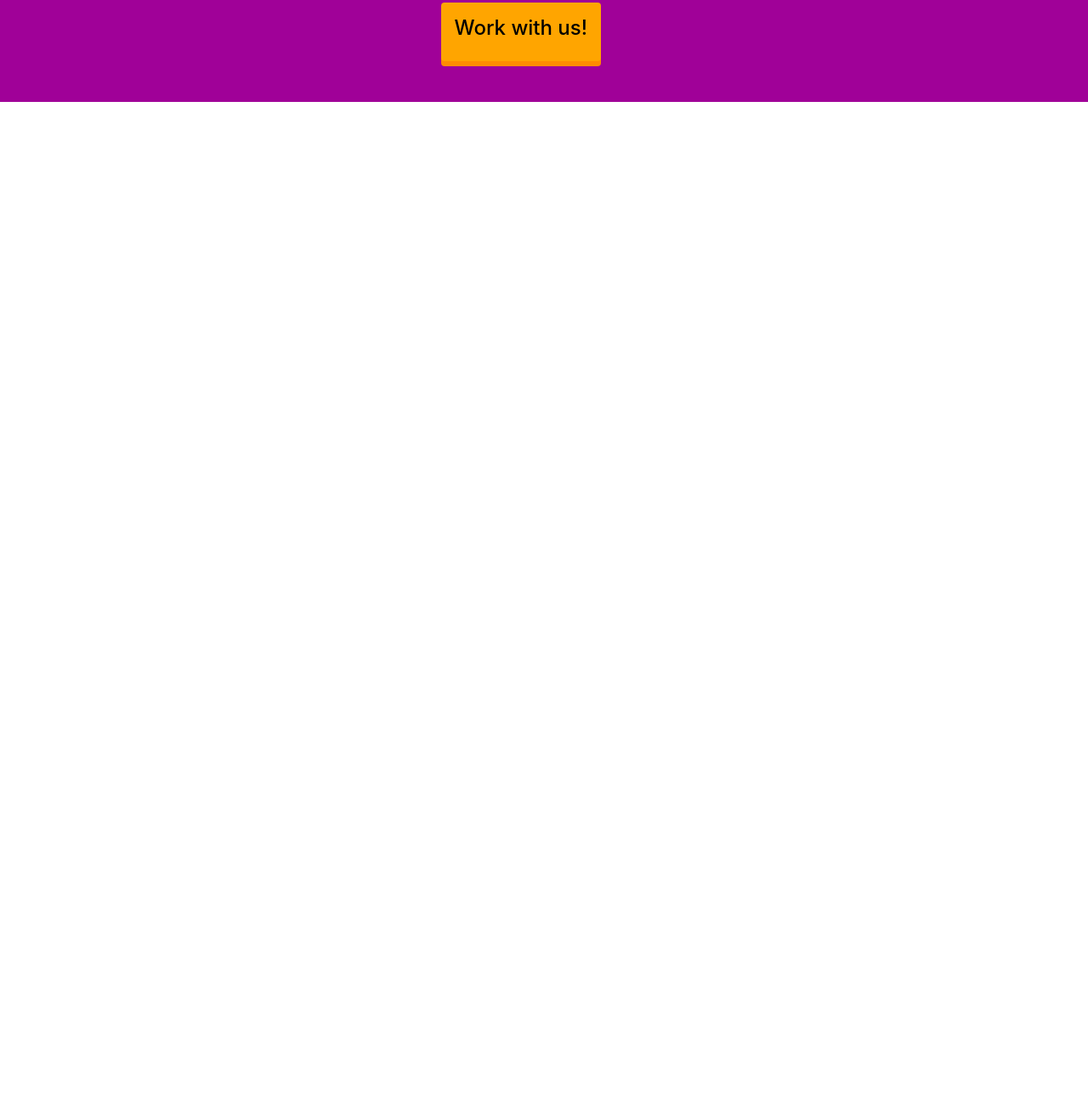
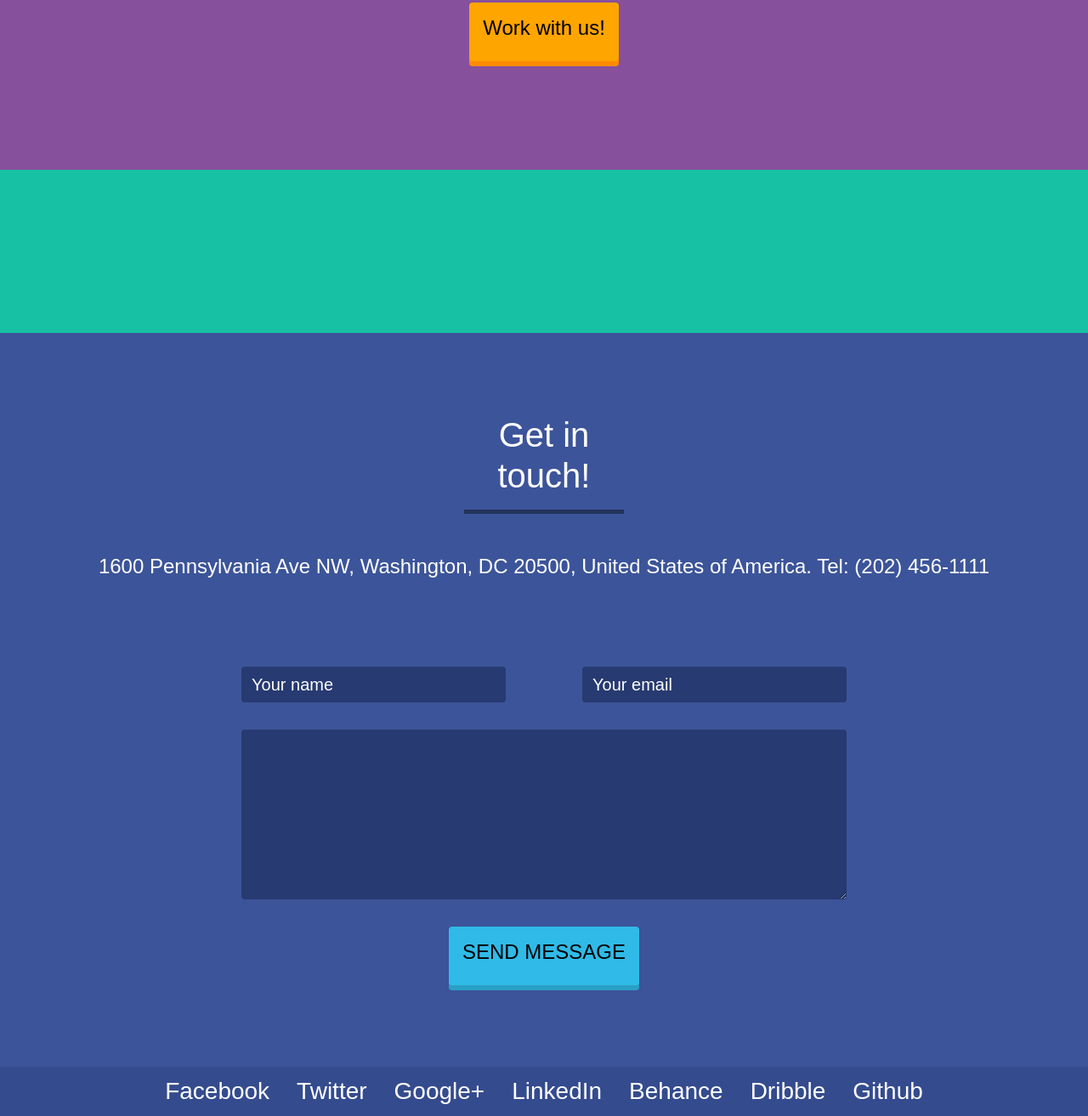
Before and after one commit to sk1nek/cutting-cuda, a plain HTML site: page index.html in a window 1280 px wide. Shown: the part 498-1812 px from the top of the page at 85% size. Before the commit the page ends 800 px from the top, so only its background shows below. Drawn offline with Linux system fonts and the light colour scheme; a web font is replaced by a local one.

Commit message:
Contact form and social media

```diff
--- a/css/style.css
+++ b/css/style.css
@@ -1,18 +1,53 @@
-#welcome-outer{
-    background: #a00198;
-    color:white;
-}
-
-#lead {
+body{
     font-family: 'Titillium Web', sans-serif;
 
 }
 
+.form-control {
+    background: #273a71;
+    border: #273a71;
+    color: white;
+    font-size: 20px;
+}
+
+.form-control:focus{
+    background-color: #273a71;
+    color: white;
+}
+
+.form-control:default{
+    color:white;
+}
+
+.form-control::placeholder {
+    color: white;
+
+}
+
+.spacer {
+    height: 5px;
+    background: rgba(0, 0, 0, 0.4);
+
+}
+
+#welcome-outer {
+    background: #87509c;
+
+    color: white;
+}
+
+
 #button-workwithus {
     background-color: orange;
-    box-shadow: 0px 6px 0px darkorange;
+    box-shadow: 0 6px 0 darkorange;
     padding: 15px;
 
+}
+
+#button-sendmessage {
+    background-color: #30bae7;
+    box-shadow: 0 6px 0 #29a0c7;
+    padding: 15px;
 }
 
 
@@ -30,3 +65,36 @@
     background-color: rgba(0, 0, 0, 0.2) !important;
 
 }
+
+#services-outer{
+    background-color: #17c2a4;
+}
+
+#team-outer {
+    background-color: #e7f1f8;
+
+}
+
+#skills-outer {
+    background-color: #ffffff;
+
+}
+
+#portfolio-outer {
+    background-color: #ffdd99;
+
+}
+
+#testimonials-outer {
+    background-color: #d74680;
+}
+
+#getintouch-outer {
+    background-color: #3c5499;
+    color: white;
+
+}
+
+#social a {
+    font-size: 28px;
+}
--- a/index.html
+++ b/index.html
@@ -57,7 +57,7 @@
             <div class="py-3"></div>
 
             <div class="row justify-content-center">
-                <div class="col-3">
+                <div class="col-auto justify-content-center">
                     <button type="button" class="btn rounded" id="button-workwithus">
                         <h4>Work with us!</h4>
                     </button>
@@ -65,11 +65,114 @@
             </div>
         </div>
 
+    </div>
+
+    <div class="py-5"></div>
+    <div class="py-3"></div>
 
 
+</div>
+<div id="services-outer">
+
+    <div class="py-5"></div>
+    <div class="py-5"></div>
+
+</div>
+
+<div id="team-outer">
+
+</div>
+
+<div id="getintouch-outer">
+    <div class="py-5"></div>
+    <div class="row justify-content-center">
+        <div class="col-2">
+            <h1 class="text-center">Get in touch!</h1>
+            <div class="py-1"></div>
+            <div class="w-100 spacer"></div>
+            <div class="py-2"></div>
+        </div>
+    </div>
+    <div class="py-3"></div>
+
+    <div class="row justify-content-center">
+        <div class="col-auto">
+            <h4 class="text-center">1600 Pennsylvania Ave NW, Washington, DC 20500, United States of America. Tel: (202) 456-1111</h4>
+        </div>
     </div>
 
-    <div class="py-4"></div>
+    <div class="py-5"></div>
+
+    <div class="row justify-content-center">
+        <div class="col-9">
+            <form>
+                <div class="form-row justify-content-center">
+                    <div class="col-4">
+                        <input type="text" class="form-control" placeholder="Your name"/>
+                    </div>
+                    <div class="col-1"></div>
+                    <div class="col-4">
+                        <input type="text" class="form-control" placeholder="Your email"/>
+                    </div>
+                </div>
+
+                <div class="py-3"></div>
+
+                <div class="form-row justify-content-center">
+                    <div class="col-9">
+                        <textarea class="form-control" style="height:200px; resize: vertical;" placeholder="Your message">
+
+                        </textarea>
+                    </div>
+                </div>
+
+            </form>
+
+            <div class="py-3"></div>
+
+            <div class="row justify-content-center">
+                <div class="col-auto justify-content-center">
+                    <button type="button" class="btn rounded" id="button-sendmessage">
+                        <h4>SEND MESSAGE</h4>
+                    </button>
+                </div>
+            </div>
+
+            <div class="py-5"></div>
+
+        </div>
+    </div>
+
+    <div id="social" class="row justify-content-center" style="background-color:#344b8e;">
+        <div class="py-4"></div>
+        <div class="col-auto">
+            <div class="nav">
+                <li class="nav-item">
+                    <a class="nav-link" href="#">Facebook</a>
+                </li>
+                <li class="nav-item">
+                    <a class="nav-link" href="#">Twitter</a>
+                </li>
+                <li class="nav-item">
+                    <a class="nav-link" href="#">Google+</a>
+                </li>
+                <li class="nav-item">
+                    <a class="nav-link" href="#">LinkedIn</a>
+                </li>
+                <li class="nav-item">
+                    <a class="nav-link" href="#">Behance</a>
+                </li>
+                <li class="nav-item">
+                    <a class="nav-link" href="#">Dribble</a>
+                </li>
+                <li class="nav-item">
+                    <a class="nav-link" href="#">Github</a>
+                </li>
+            </div>
+        </div>
+        <div class="py-3"></div>
+
+    </div>
 
 </div>
 
```
